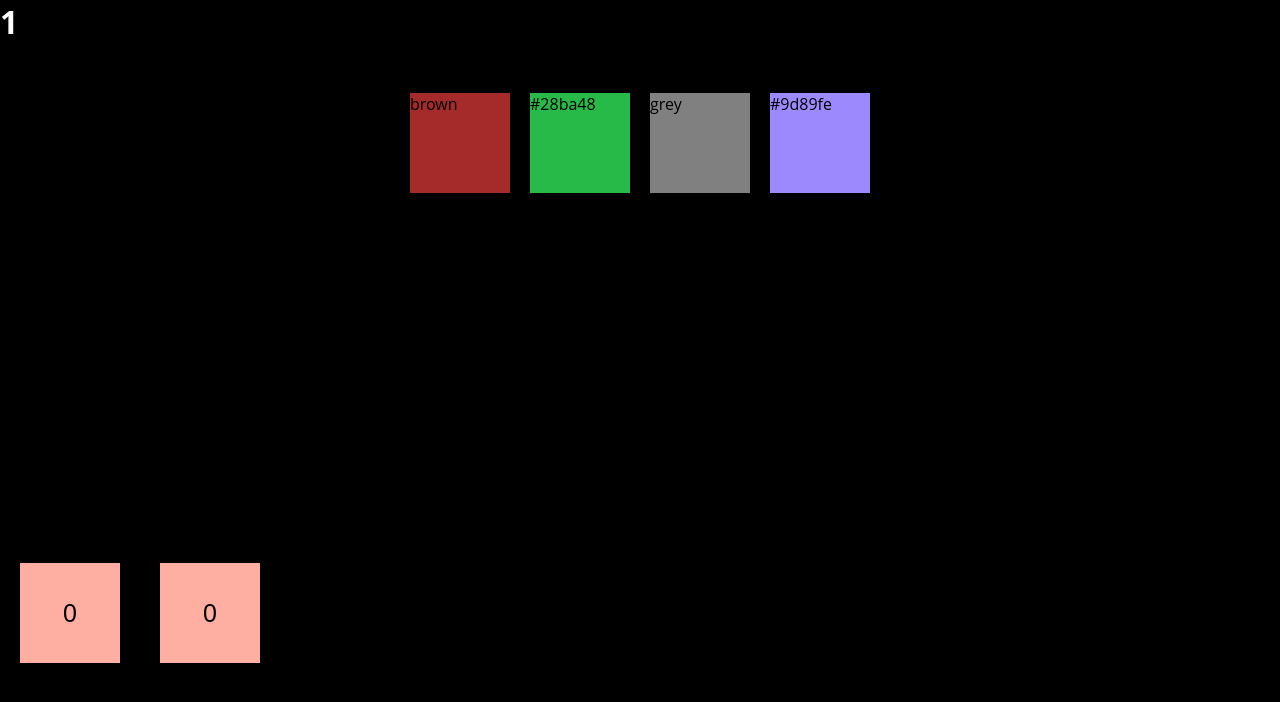
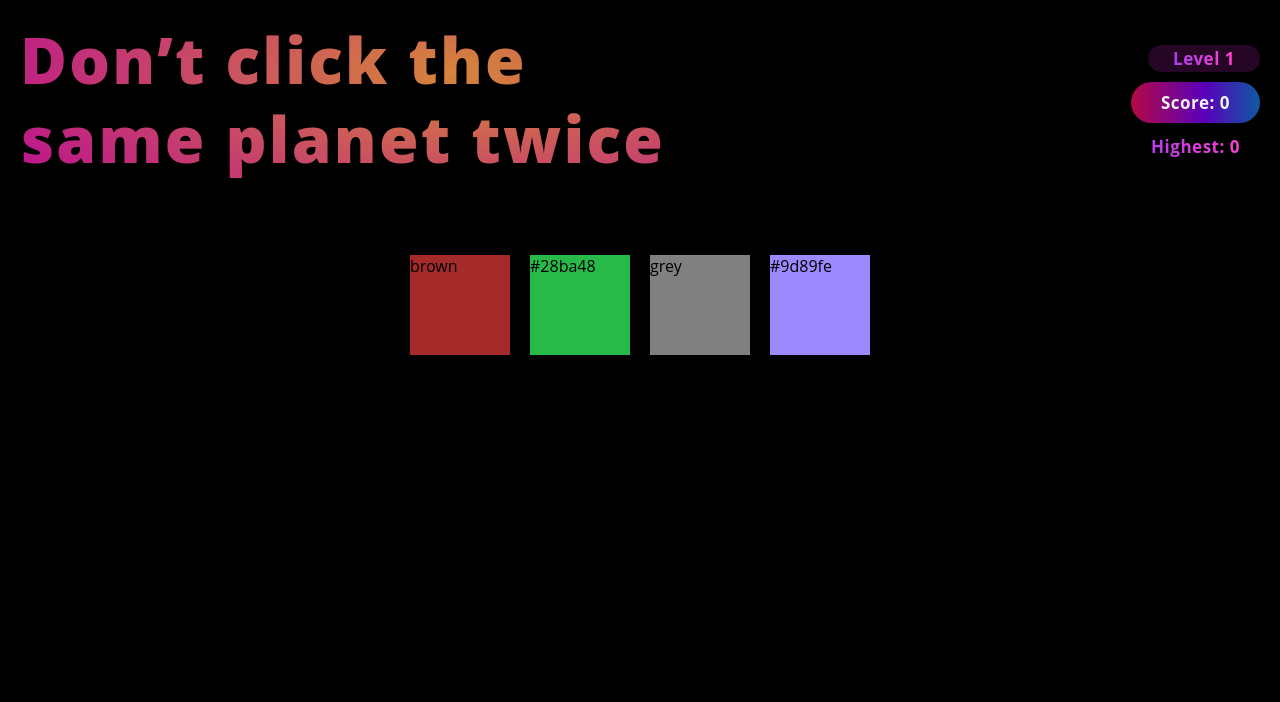
Before and after one commit to Theonlyhamstertoh/planet-cards, a Next.js app: page /game in a window 1280 px wide. Shown: the top 702 px of the page. Built offline with nearby package versions, Linux system fonts and the light colour scheme.

Commit message:
added levels and score with design

```diff
--- a/components/ReusableStyles.jsx
+++ b/components/ReusableStyles.jsx
@@ -1,14 +1,5 @@
 import styled from "styled-components";
 
-export const FlexColCenter = styled.div`
-  display: flex;
-  flex-direction: column;
-  align-items: center;
-  justify-content: center;
-  width: fit-content;
-  height: 100vh;
-  margin: 0 auto;
-`;
 export const StyledButton = styled.button`
   background: linear-gradient(
     269.56deg,
@@ -38,7 +29,72 @@ export const RainbowRegFont = styled(StyledRegFont)`
   -webkit-text-fill-color: transparent;
 `;
 
+export const HighScore = styled(RainbowRegFont)`
+  padding: 0 20px;
+`;
 export const RainbowHeadingFont = styled(RainbowRegFont)`
   font-size: 33px;
   margin-bottom: 5px;
 `;
+export const RainbowTitleFont = styled.h1`
+  background: radial-gradient(
+    76.92% 121.42% at 66.76% 32.14%,
+    #ff42ca 0%,
+    #d6853a 0.01%,
+    #bc148d 100%,
+    #7a00ff 100%
+  );
+  -webkit-background-clip: text;
+  -webkit-text-fill-color: transparent;
+  font-weight: 800;
+  width: 652px;
+  height: 165px;
+  font-size: 64px;
+  line-height: 79px;
+  letter-spacing: 0.035em;
+
+  /* text-shadow: 0px 4px 4px rgba(0, 0, 0, 0.25); */
+`;
+
+export const LevelButton = styled.div`
+  padding: 0 25px;
+  height: 27px;
+  display: flex;
+  justify-content: center;
+  align-items: center;
+  background: rgba(51, 10, 52, 0.73);
+  border-radius: 36px;
+`;
+
+export const Level = ({ num }) => {
+  return (
+    <LevelButton>
+      <RainbowRegFont>Level {num}</RainbowRegFont>
+    </LevelButton>
+  );
+};
+
+export const RainbowButton = ({ text, onClick }) => {
+  return (
+    <StyledButton onClick={onClick}>
+      <StyledRegFont>Start Game</StyledRegFont>
+    </StyledButton>
+  );
+};
+
+export const Score = styled.div`
+  background: linear-gradient(
+    269.56deg,
+    rgba(25, 117, 224, 0.73) 2.23%,
+    rgba(122, 0, 255, 0.73) 43.46%,
+    rgba(253, 14, 85, 0.73) 102.62%
+  );
+  border-radius: 36px;
+  /* width: 142.51px;
+  */
+  padding: 0 30px;
+  height: 41px;
+  display: flex;
+  justify-content: center;
+  align-items: center;
+`;
--- a/pages/game.jsx
+++ b/pages/game.jsx
@@ -4,7 +4,14 @@ import uniqid from "uniqid";
 import Image from "next/image";
 import StartScreen from "./start";
 import { useGameLogic } from "../components/customHooks/useGameLogic";
-
+import {
+  RainbowTitleFont,
+  Level,
+  Score,
+  StyledRegFont,
+  RainbowRegFont,
+  HighScore,
+} from "../components/ReusableStyles";
 const CardContainer = styled.div`
   width: 100vw;
   height: 500px;
@@ -27,6 +34,7 @@ const Counter = styled.button`
   outline: none;
   border: none;
   margin: 20px;
+
   height: 100px;
   font-size: 25px;
   background: #ffaea2;
@@ -37,7 +45,17 @@ export default function Game() {
 
   return (
     <React.Fragment>
-      <h1>{lvl.num}</h1>
+      <SpaceBetween>
+        <RainbowTitleFont>Don’t click the same planet twice</RainbowTitleFont>
+        <FlexColRight>
+          <Level num={lvl.num} />
+          <Score>
+            <StyledRegFont>Score: {score}</StyledRegFont>
+          </Score>
+          <HighScore>Highest: {bestScore}</HighScore>
+        </FlexColRight>
+      </SpaceBetween>
+
       <CardContainer>
         {cards !== null &&
           cards.map((color) => {
@@ -48,9 +66,21 @@ export default function Game() {
             );
           })}
       </CardContainer>
-
-      <Counter>{score}</Counter>
-      <Counter>{bestScore}</Counter>
     </React.Fragment>
   );
 }
+
+const SpaceBetween = styled.div`
+  display: flex;
+  align-items: center;
+  margin: 20px;
+  justify-content: space-between;
+`;
+
+const FlexColRight = styled.div`
+  display: flex;
+  flex-direction: column;
+  /* justify-content: flex-; */
+  align-items: flex-end;
+  gap: 10px;
+`;
--- a/pages/start.jsx
+++ b/pages/start.jsx
@@ -1,14 +1,19 @@
 import React, { useState, useEffect } from "react";
-import {
-  FlexColCenter,
-  StyledButton,
-  StyledRegFont,
-  RainbowHeadingFont,
-  RainbowRegFont,
-} from "../components/ReusableStyles";
-
+import { RainbowHeadingFont, RainbowRegFont, RainbowButton } from "../components/ReusableStyles";
 import Image from "next/image";
 import Router from "next/router";
+import styled from "styled-components";
+
+const FlexColCenter = styled.div`
+  display: flex;
+  flex-direction: column;
+  align-items: center;
+  justify-content: center;
+  width: fit-content;
+  height: 100vh;
+  margin: 0 auto;
+`;
+
 export default function StartScreen() {
   const [isButtonClicked, setButtonClicked] = useState(false);
   const [progressValue, setProgressValue] = useState(0);
@@ -23,9 +28,7 @@ export default function StartScreen() {
   return (
     <FlexColCenter>
       {!isButtonClicked && (
-        <StyledButton onClick={() => setButtonClicked(true)}>
-          <StyledRegFont>Start Game</StyledRegFont>
-        </StyledButton>
+        <RainbowButton onClick={() => setButtonClicked(true)} text="Start Game" />
       )}
       {isButtonClicked && <Loading progressValue={progressValue} />}
       <Image
```
